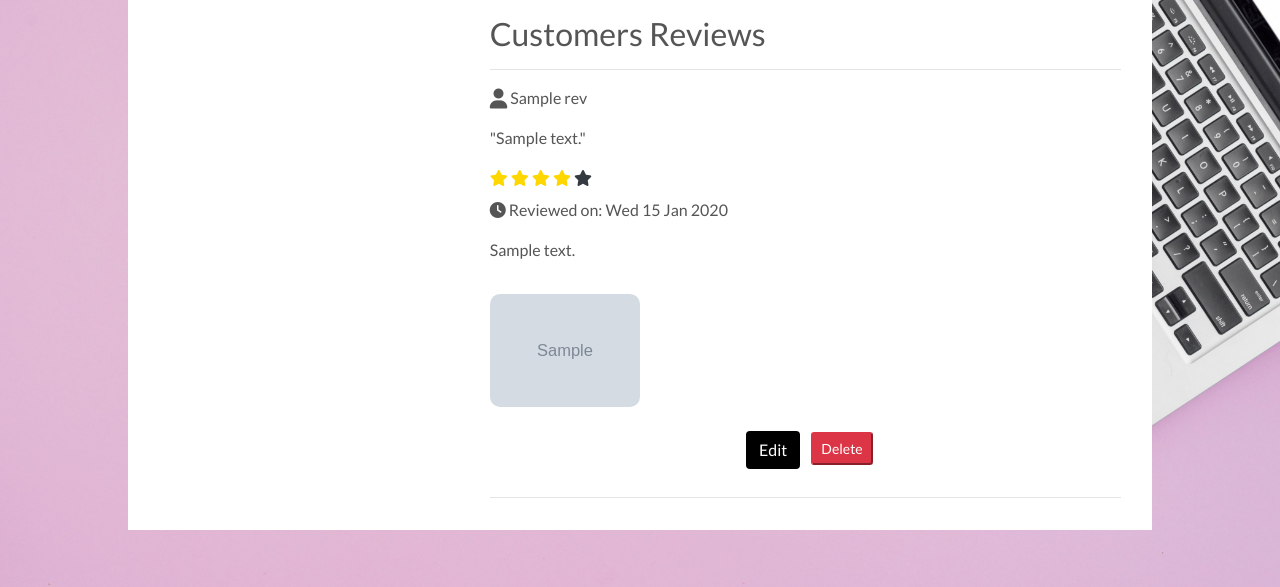
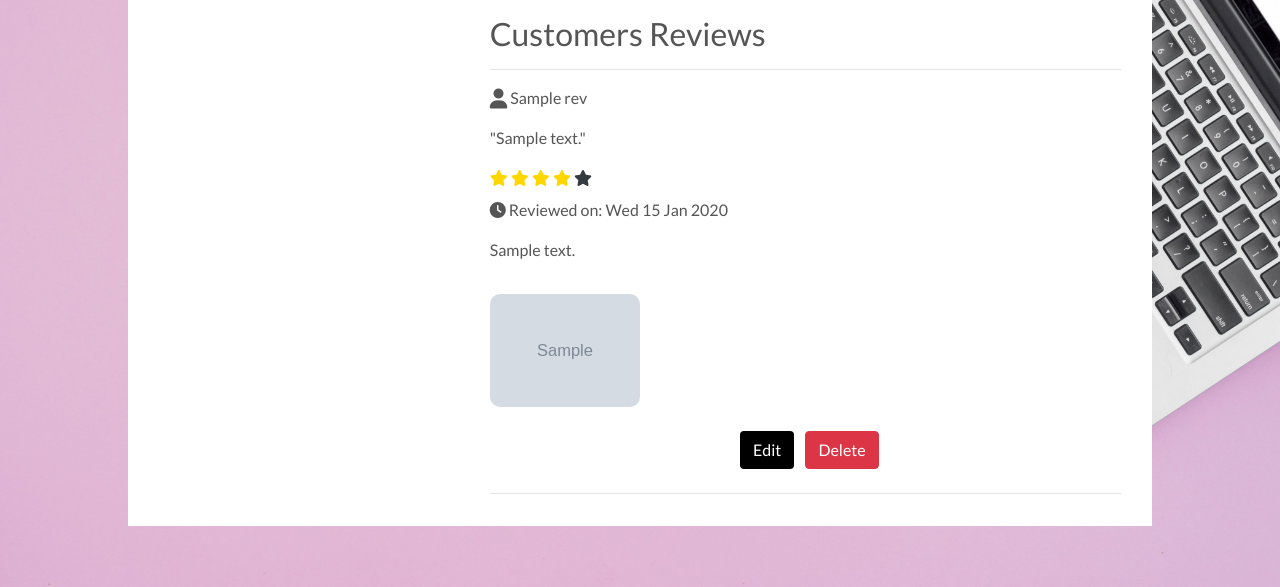
Before and after one commit to Marcopolo1975/PP-5, a Django app: page /reviews/ in a window 1280 px wide. Shown: the part 213-800 px from the top of the page. Run offline with Django 3.2, Linux system fonts and the light colour scheme; a user stored in the database is signed in; tables that the repository leaves empty hold one stand-in row (values such as "Sample post"); grey boxes marked "Sample" are stand-in pictures; some libraries are stand-ins or nearby versions.

Commit message:
update delete reviews button

```diff
--- a/reviews/templates/reviews/reviews.html
+++ b/reviews/templates/reviews/reviews.html
@@ -60,7 +60,7 @@
          {% if user.is_authenticated and user.username == review.name or user.is_superuser %}
          <div class="text-center mt-3">
             <a href="edit_review/{{review.id}}" aria-label="Go to edit review {{review.id}} page" class="btn-black btn m-2">Edit</a>
-            <button type="button" class="btn-sm btn-danger mb-3" data-bs-toggle="modal"
+            <button type="button" class="btn btn-danger" data-bs-toggle="modal"
                data-bs-target="#delete-review-{{review.id}}" aria-label="Delete">Delete</button>
          </div>
          <!-- Delete review bootstrap modal-->
```
